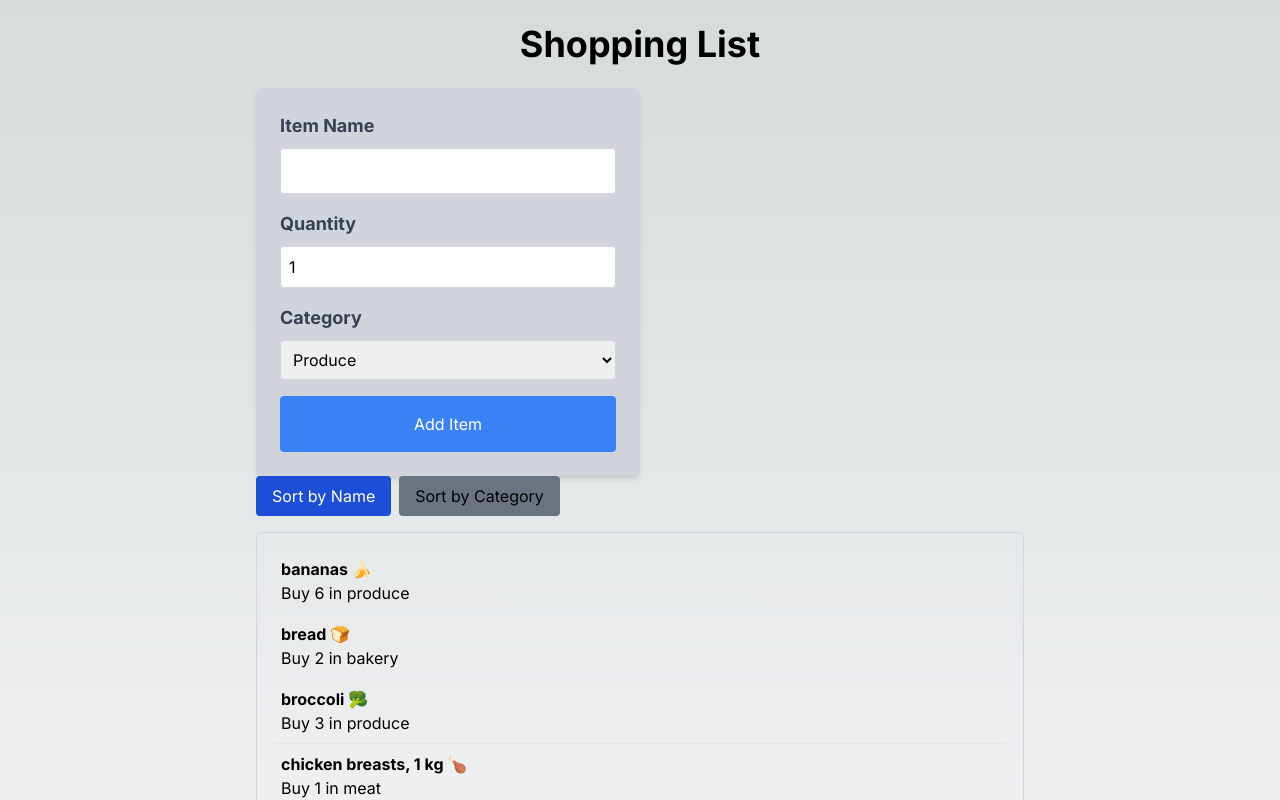
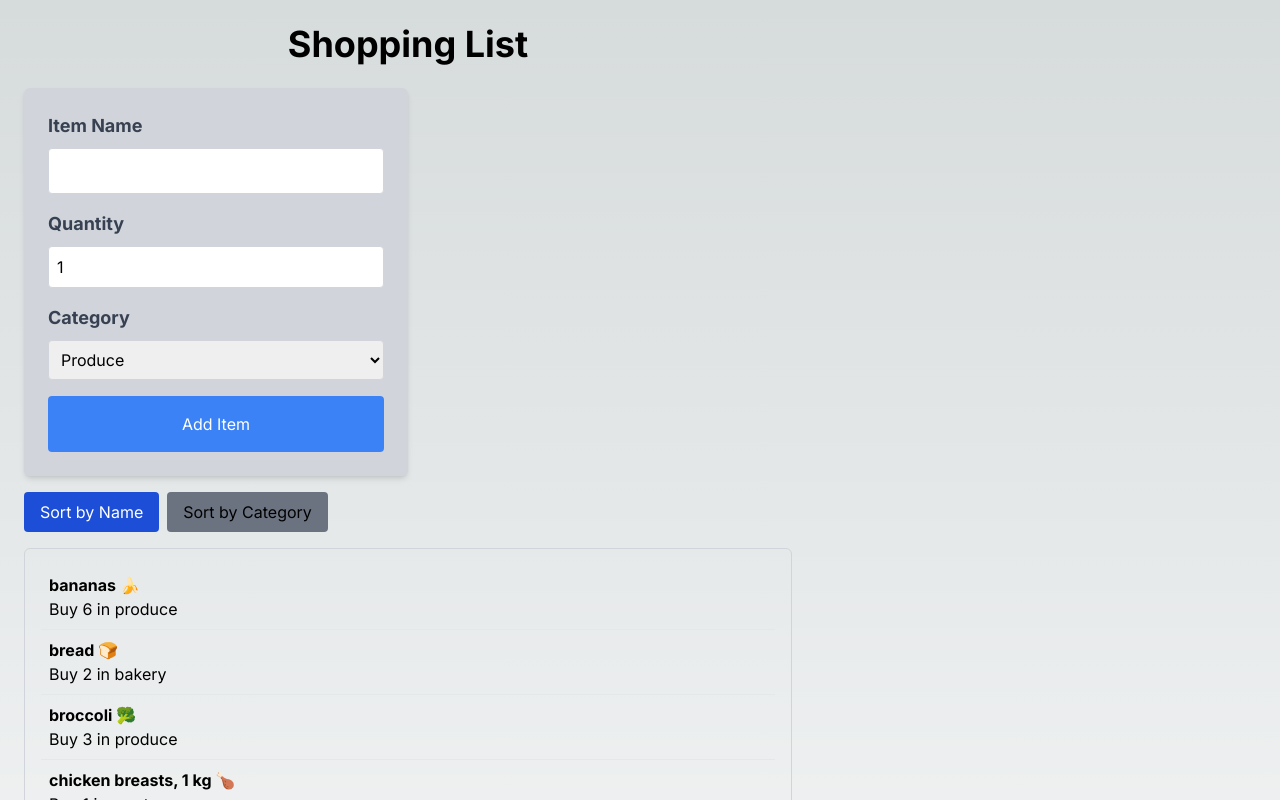
Before and after one commit to HazelBatu21/cprg306-assignments, a Next.js app: page /week-6 in a window 1280 px wide. Shown: the top 800 px of the page. Built offline with nearby package versions, Linux system fonts and the light colour scheme.

Commit message:
add margin bottom

```diff
--- a/app/week-6/new-item.js
+++ b/app/week-6/new-item.js
@@ -19,7 +19,7 @@ export default function NewItem({ onAddItem }) {
   };
 
   return (
-    <form onSubmit={handleSubmit} className="bg-gray-300 p-6 max-w-sm w-full rounded-md shadow-md">
+    <form onSubmit={handleSubmit} className="bg-gray-300  mb-4 p-6 max-w-sm w-full rounded-md shadow-md">
       <div className="mb-4">
         <label className="block text-gray-700 text-lg font-bold mb-2" htmlFor="name">
           Item Name
--- a/app/week-6/page.js
+++ b/app/week-6/page.js
@@ -15,7 +15,7 @@ export default function Page() {
 
 
   return (
-    <main className="p-6 min-h-screen flex justify-center">
+    <main className="p-6 min-h-screen ">
       <div className="max-w-3xl w-full">
         <h1 className="text-4xl font-bold mb-6 text-center">Shopping List</h1>
         <NewItem onAddItem = {handleAddItem}/>
```
